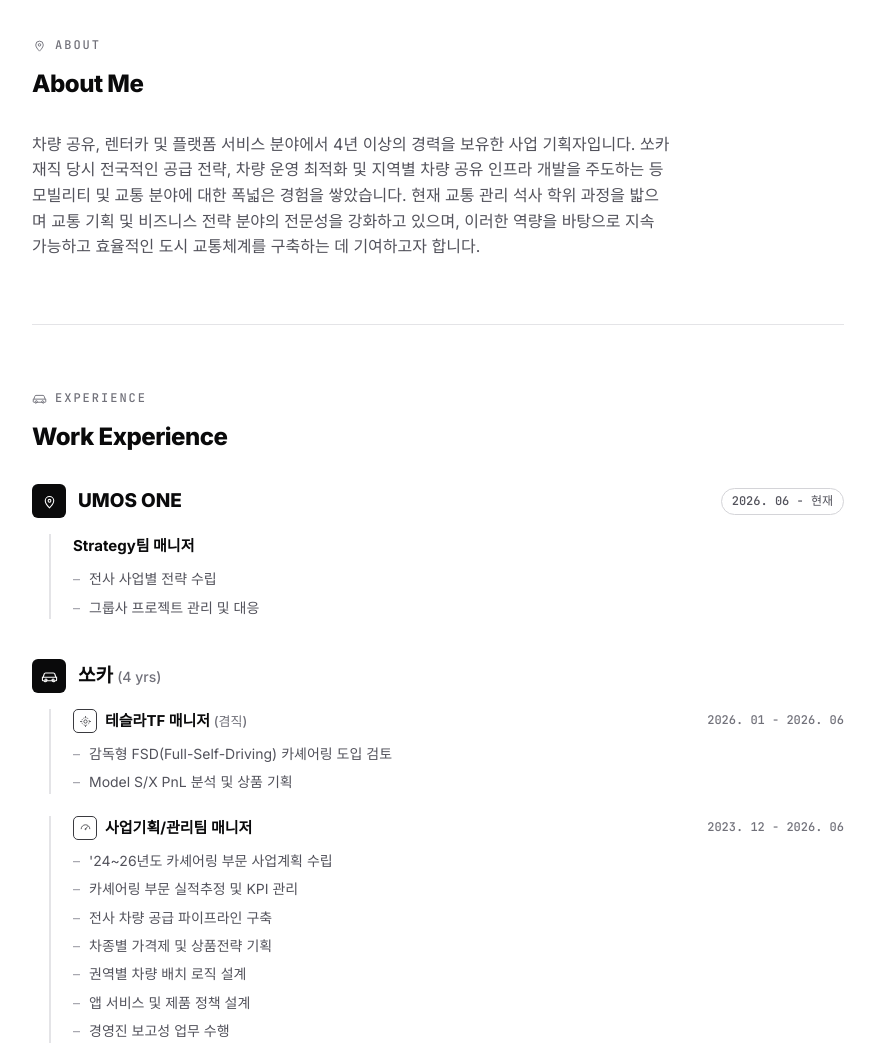
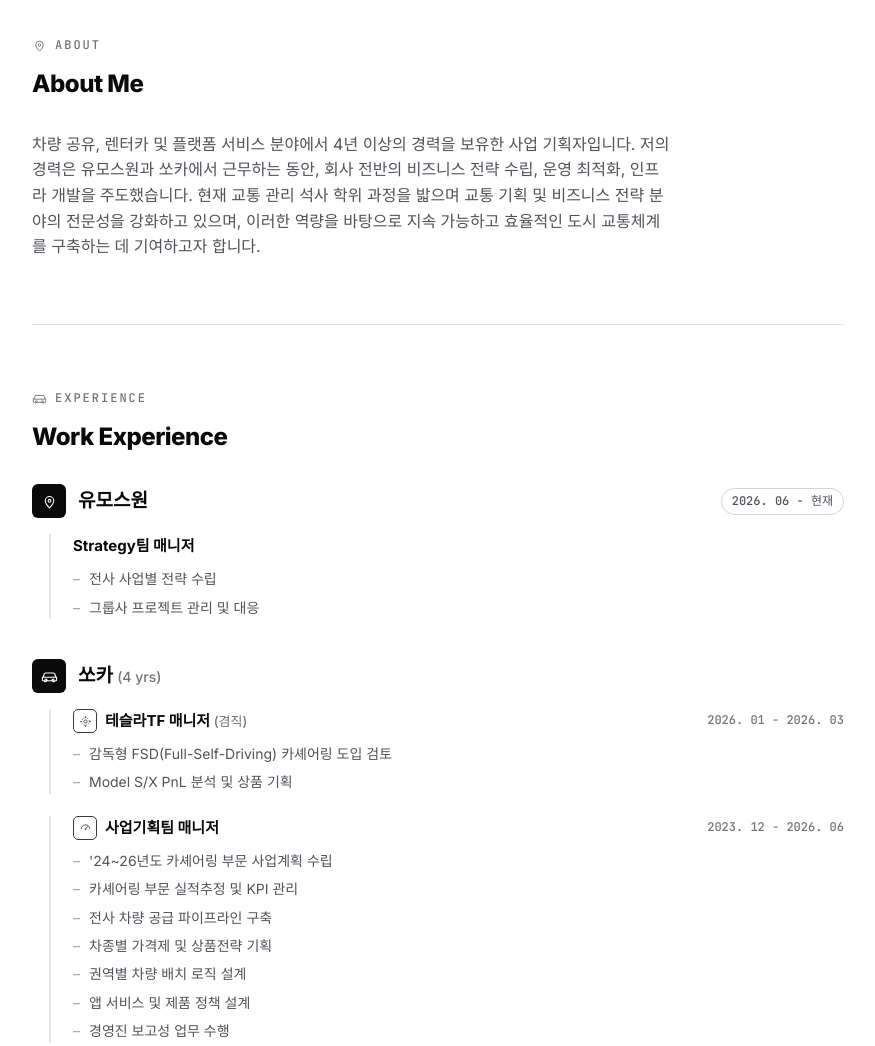
Before and after one commit to hendokim/my-resume-site, a website: page index.html in a window 1280 px wide. Shown: the part 460-1506 px from the top of the page, without its empty margins (202-1077 px from the left). Drawn offline with Linux system fonts and the light colour scheme.

Commit message:
Update index.html

```diff
--- a/index.html
+++ b/index.html
@@ -56,7 +56,8 @@
     </div>
     <h2 class="section-title">About Me</h2>
     <p class="about-text">
-      차량 공유, 렌터카 및 플랫폼 서비스 분야에서 4년 이상의 경력을 보유한 사업 기획자입니다. 쏘카 재직 당시 전국적인 공급 전략, 차량 운영 최적화 및 지역별 차량 공유 인프라 개발을 주도하는 등 모빌리티 및 교통 분야에 대한 폭넓은 경험을 쌓았습니다.
+      차량 공유, 렌터카 및 플랫폼 서비스 분야에서 4년 이상의 경력을 보유한 사업 기획자입니다.
+      저의 경력은 유모스원과 쏘카에서 근무하는 동안, 회사 전반의 비즈니스 전략 수립, 운영 최적화, 인프라 개발을 주도했습니다.
       현재 교통 관리 석사 학위 과정을 밟으며 교통 기획 및 비즈니스 전략 분야의 전문성을 강화하고 있으며, 이러한 역량을 바탕으로 지속 가능하고 효율적인 도시 교통체계를 구축하는 데 기여하고자 합니다.
     </p>
   </section>
@@ -73,7 +74,7 @@
         <span class="company-icon">
           <svg class="icon" viewBox="0 0 24 24" fill="none" stroke="currentColor" stroke-width="1.5"><path d="M12 21s-6-5.686-6-10a6 6 0 1 1 12 0c0 4.314-6 10-6 10z"/><circle cx="12" cy="11" r="2"/></svg>
         </span>
-        <h3>UMOS ONE</h3>
+        <h3>유모스원</h3>
         <span class="company-duration">2026. 06 - 현재</span>
       </div>
       <div class="role-block">
@@ -101,7 +102,7 @@
             <svg class="icon icon--sm" viewBox="0 0 24 24" fill="none" stroke="currentColor" stroke-width="1.5"><circle cx="12" cy="12" r="3"/><circle cx="12" cy="12" r="7" stroke-dasharray="2 2"/><path d="M12 2v3M12 19v3M2 12h3M19 12h3"/></svg>
           </span>
           <h4>테슬라TF 매니저 <span class="role-note">(겸직)</span></h4>
-          <span class="role-duration">2026. 01 - 2026. 06</span>
+          <span class="role-duration">2026. 01 - 2026. 03</span>
         </div>
         <ul>
           <li>감독형 FSD(Full-Self-Driving) 카셰어링 도입 검토</li>
@@ -114,7 +115,7 @@
           <span class="role-icon">
             <svg class="icon icon--sm" viewBox="0 0 24 24" fill="none" stroke="currentColor" stroke-width="1.5"><path d="M4 15a8 8 0 1 1 16 0"/><path d="M12 15l4-5"/><circle cx="12" cy="15" r="1"/></svg>
           </span>
-          <h4>사업기획/관리팀 매니저</h4>
+          <h4>사업기획팀 매니저</h4>
           <span class="role-duration">2023. 12 - 2026. 06</span>
         </div>
         <ul>
@@ -175,7 +176,7 @@
 
     <div class="edu-block">
       <div class="edu-header">
-        <h3>Certifications</h3>
+        <h3>자격사항</h3>
       </div>
       <ul>
         <li>교통기사 (Engineer Transportation) — 한국산업인력공단</li>
@@ -186,10 +187,10 @@
 
     <div class="edu-block">
       <div class="edu-header">
-        <h3>Languages</h3>
+        <h3>외국어</h3>
       </div>
       <ul>
-        <li>TOEIC Speaking Test (영어) — Intermediate Mid 3 (Level 6)</li>
+        <li>TOEIC Speaking Test (영어) — Intermediate High (Level 7)</li>
       </ul>
     </div>
   </section>
```
